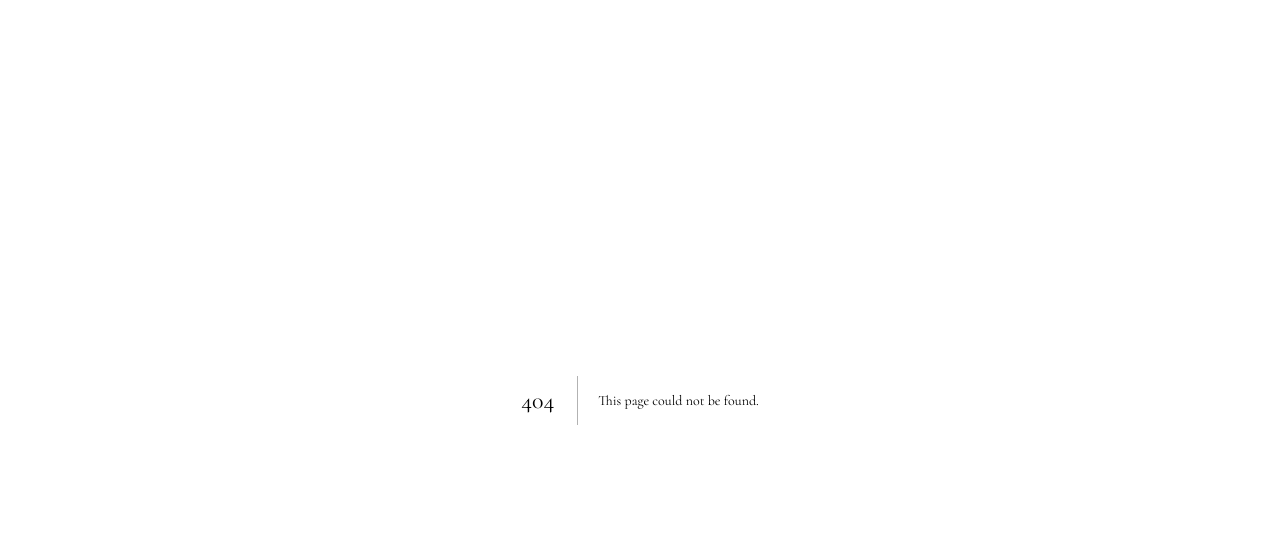
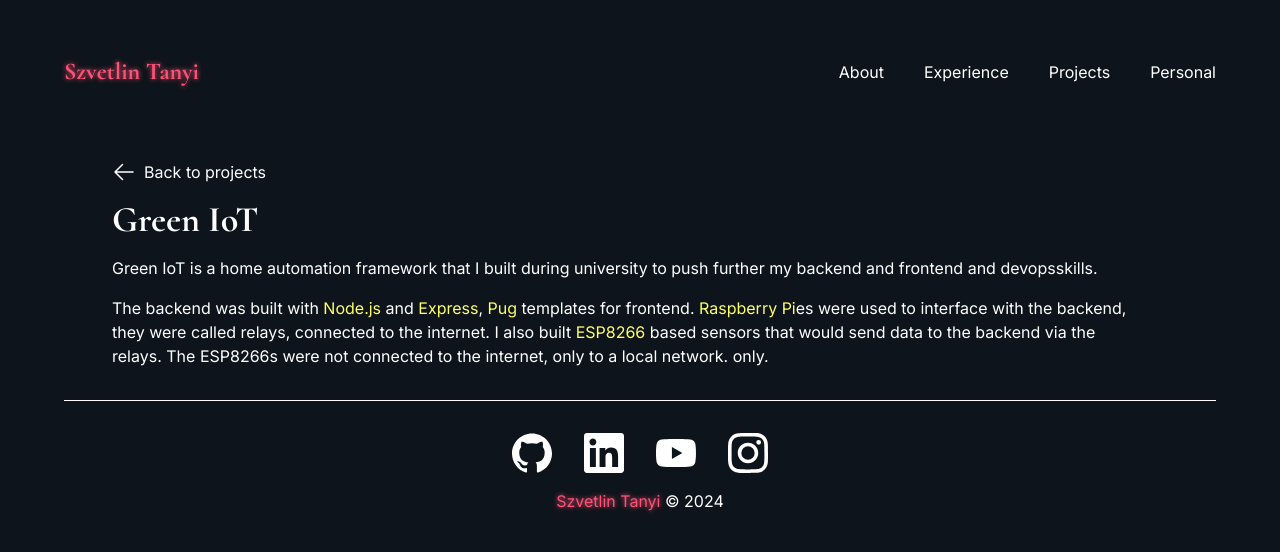
Before and after one commit to tsvetlin/svetlin-website-next, a Next.js app: page /green-iot in a window 1280 px wide. Before the commit this address had no page. Shown: the top 552 px of the page. Built offline with nearby package versions, Linux system fonts and the light colour scheme.

Commit message:
Green IoT project page

```diff
--- /dev/null
+++ b/app/green-iot/page.tsx
@@ -0,0 +1,68 @@
+import PageLayout from '../ui/PageLayout';
+import BackToProcjectsButton from '../ui/BackToProcjectsButton';
+
+export default function Page() {
+  return (
+    <PageLayout>
+      <div className="max-w-5xl m-auto sm:p-6 md:p-8 lg:p-0">
+        <BackToProcjectsButton />
+        <h1 className="text-4xl font-bold mb-4">Green IoT</h1>
+        <p className="mb-4">
+          Green IoT is a home automation framework that I built during
+          university to push further my backend and frontend and devopsskills.
+        </p>
+        <p>
+          The backend was built with{' '}
+          <a
+            href="https://nodejs.org/en"
+            target="_blank"
+            rel="noopener noreferrer"
+            className="text-tertiary"
+          >
+            Node.js
+          </a>{' '}
+          and{' '}
+          <a
+            href="https://expressjs.com/"
+            target="_blank"
+            rel="noopener noreferrer"
+            className="text-tertiary"
+          >
+            Express
+          </a>
+          ,{' '}
+          <a
+            href="https://pugjs.org/api/getting-started.html"
+            target="_blank"
+            rel="noopener noreferrer"
+            className="text-tertiary"
+          >
+            Pug
+          </a>{' '}
+          templates for frontend.{' '}
+          <a
+            href="https://www.raspberrypi.com/"
+            target="_blank"
+            rel="noopener noreferrer"
+            className="text-tertiary"
+          >
+            Raspberry Pi
+          </a>
+          es were used to interface with the backend, they were called relays,
+          connected to the internet. I also built{' '}
+          <a
+            href="https://en.wikipedia.org/wiki/ESP8266"
+            target="_blank"
+            rel="noopener noreferrer"
+            className="text-tertiary"
+          >
+            ESP8266
+          </a>{' '}
+          based sensors that would send data to the backend via the relays. The
+          ESP8266s were not connected to the internet, only to a local network.
+          only.
+        </p>
+      </div>
+    </PageLayout>
+  );
+}
```
